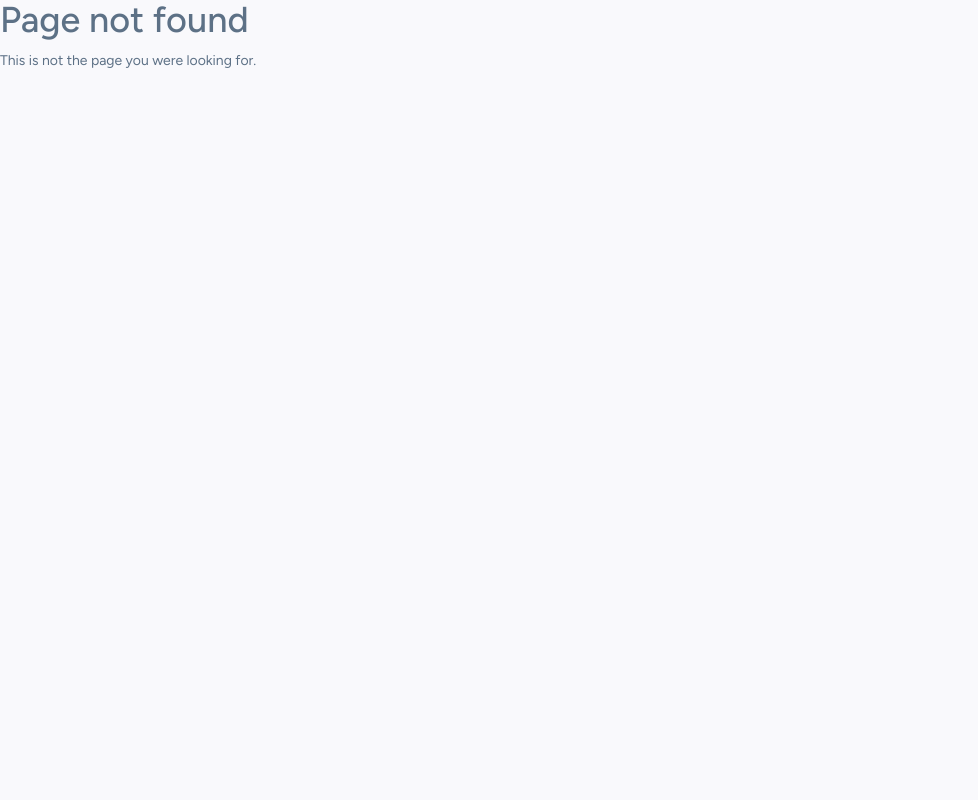
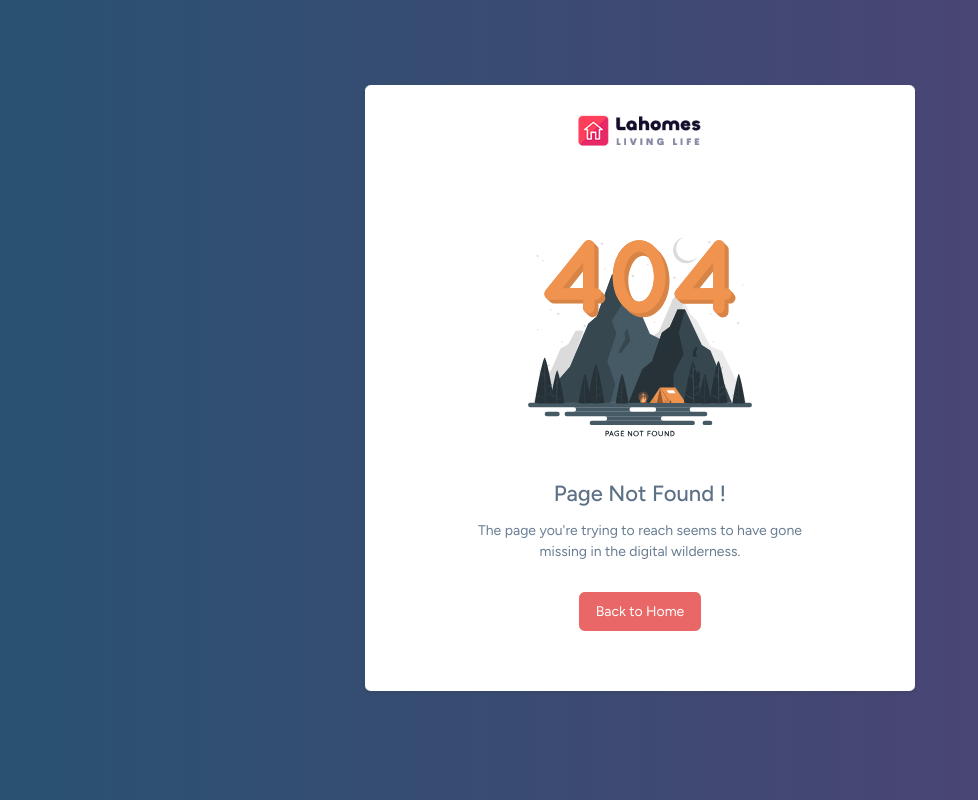
Before and after one commit to TharunSree/Taxi_Managment, a Django app: template templates/404.html in a window 1280 px wide. Shown: the whole page, without its empty margins (0-978 px from the left). Run offline with Django 5.2, Linux system fonts and the light colour scheme; the template is opened without the code that fills it, so the values that code supplies are empty; some libraries are stand-ins or nearby versions.

Commit message:
Update 404.html

```diff
--- a/templates/404.html
+++ b/templates/404.html
@@ -1,13 +1,54 @@
 {% extends "base.html" %}
 
-{% block title %}Page not found{% endblock title %}
+{% load static i18n %}
+
+{% block title %}Page Not Found - 404{% endblock title %}
+
+{% block body_attribute %}
+class="authentication-bg"
+{% endblock body_attribute %}
+
 {% block content %}
-  <h1>Page not found</h1>
-  <p>
-    {% if exception %}
-      {{ exception }}
-    {% else %}
-      This is not the page you were looking for.
-    {% endif %}
-  </p>
+
+<div class="account-pages pt-2 pt-sm-5 pb-4 pb-sm-5">
+     <div class="container">
+          <div class="row justify-content-center">
+               <div class="col-xl-6">
+                    <div class="card auth-card">
+                         <div class="card-body p-0">
+                              <div class="row align-items-center g-0">
+                                   <div class="col">
+                                        <div class="p-4">
+                                             <div class="mx-auto mb-4 text-center">
+                                                  <div class="mx-auto text-center auth-logo">
+                                                       <a href="/" class="logo-dark">
+                                                            <img src="{% static '/images/logo-dark.png' %}" height="32" alt="logo dark">
+                                                       </a>
+
+                                                       <a href="/" class="logo-light">
+                                                            <img src="{% static '/images/logo-light.png' %}" height="28" alt="logo light">
+                                                       </a>
+                                                  </div>
+
+                                                  <img src="{% static '/images/404.svg' %}" alt="auth" height="250" class="mt-5 mb-3" />
+
+                                                  <h2 class="fs-22 lh-base">Page Not Found !</h2>
+                                                  <p class="text-muted mt-1 mb-4">The page you're trying to reach seems to have gone <br /> missing in the digital wilderness.</p>
+
+                                                  <div class="text-center">
+                                                       <a href="/" class="btn btn-danger">Back to Home</a>
+                                                  </div>
+                                             </div>
+                                        </div>
+                                   </div> <!-- end col -->
+                              </div> <!-- end row -->
+
+                         </div> <!-- end card-body -->
+                    </div> <!-- end card -->
+
+               </div> <!-- end col -->
+          </div> <!-- end row -->
+     </div>
+</div>
+
 {% endblock content %}
```
